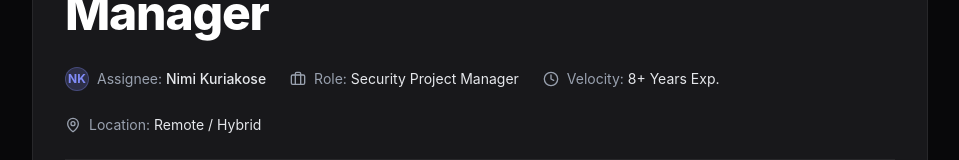
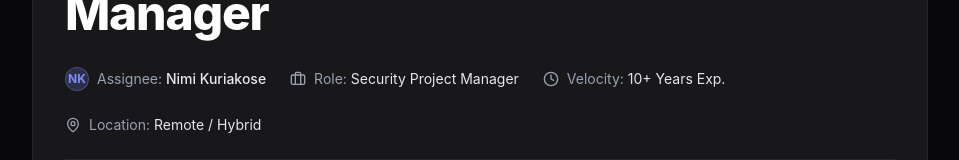
Before and after one commit to DynamicJoker/nimikuriakose.com, a React (Vite) app: page / in a window 1280 px wide. Shown: the part 251-411 px from the top of the page, without its empty margins (160-1119 px from the left). Built offline with nearby package versions, Linux system fonts and the light colour scheme.

Commit message:
feat: add interactive Hero component with type animation and project management dashboard UI

```diff
--- a/src/components/Hero.jsx
+++ b/src/components/Hero.jsx
@@ -47,7 +47,7 @@ const Hero = () => {
             </div>
             <div className="flex items-center gap-2">
               <Clock className="w-4 h-4" />
-              <span>Velocity: <span className="text-gray-200">8+ Years Exp.</span></span>
+              <span>Velocity: <span className="text-gray-200">10+ Years Exp.</span></span>
             </div>
             <div className="flex items-center gap-2">
               <MapPin className="w-4 h-4" />
```
